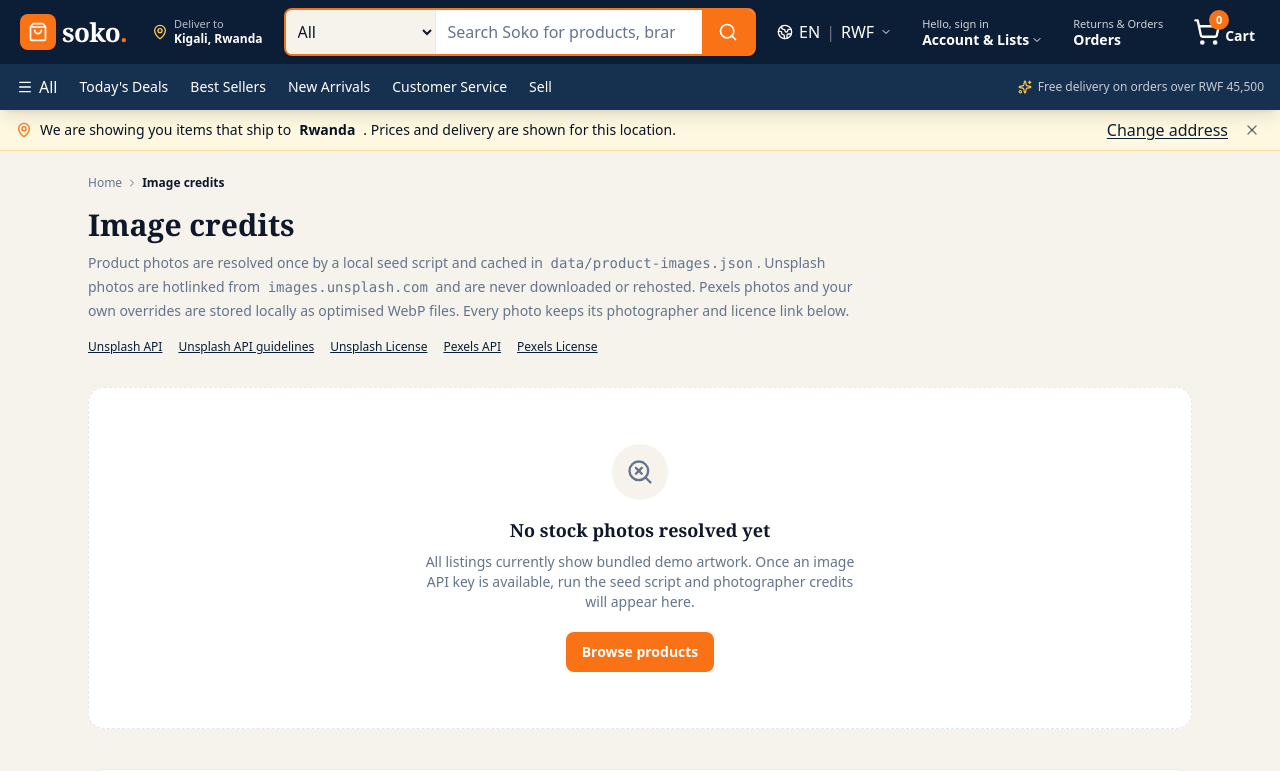
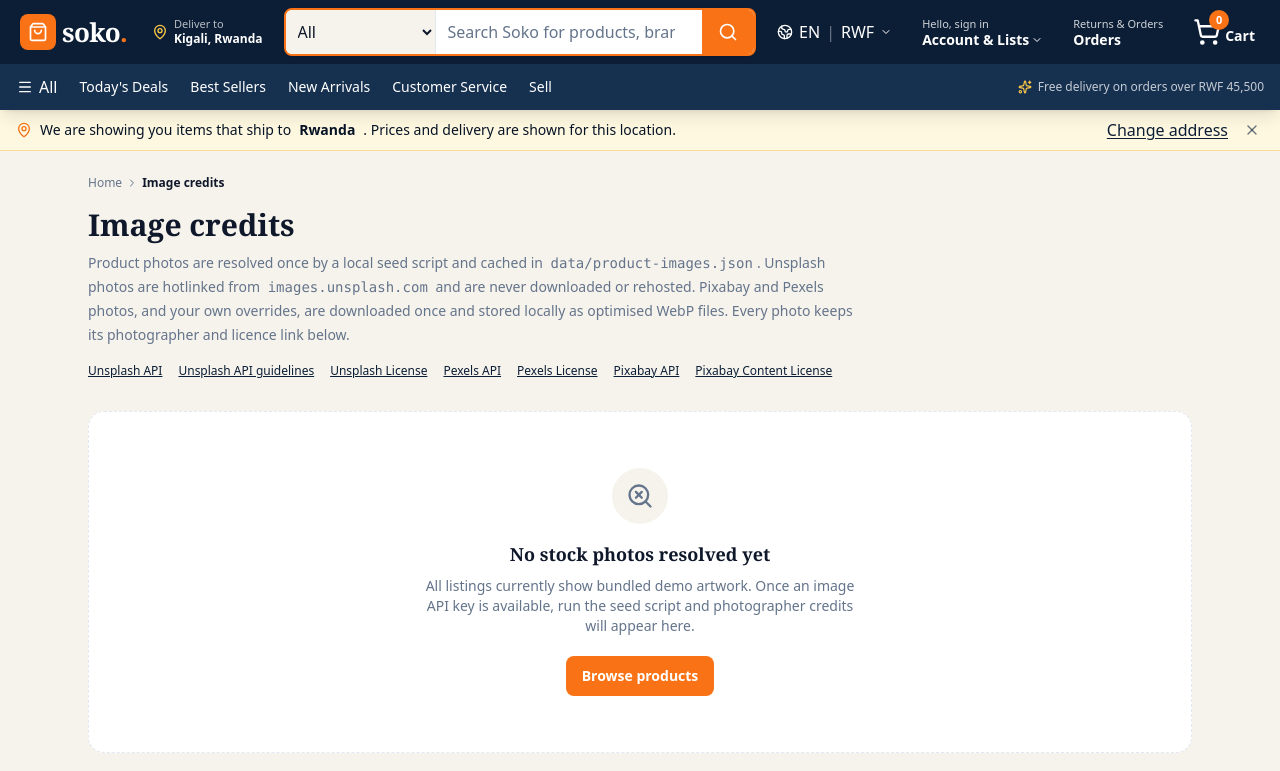
Before and after one commit to Samuel-Fx-1/E-comm, a React (Vite) app: page /credits in a window 1280 px wide. Shown: the top 771 px of the page. Built offline with nearby package versions, Linux system fonts and the light colour scheme; a web font is replaced by a local one.

Commit message:
feat(credits): document Pixabay source and licence links

```diff
--- a/src/pages/Credits.tsx
+++ b/src/pages/Credits.tsx
@@ -22,8 +22,8 @@ export default function CreditsPage() {
         Product photos are resolved once by a local seed script and cached in{' '}
         <code className="rounded bg-[var(--brand-cream)] px-1">data/product-images.json</code>. Unsplash photos are
         hotlinked from <code className="rounded bg-[var(--brand-cream)] px-1">images.unsplash.com</code> and are never
-        downloaded or rehosted. Pexels photos and your own overrides are stored locally as optimised WebP files. Every
-        photo keeps its photographer and licence link below.
+        downloaded or rehosted. Pixabay and Pexels photos, and your own overrides, are downloaded once and stored locally
+        as optimised WebP files. Every photo keeps its photographer and licence link below.
       </p>
 
       <div className="mt-4 flex flex-wrap gap-4 text-xs">
@@ -41,6 +41,12 @@ export default function CreditsPage() {
         </a>
         <a href="https://www.pexels.com/license/" target="_blank" rel="noopener noreferrer" className="text-[var(--brand-navy)] underline">
           Pexels License
+        </a>
+        <a href="https://pixabay.com/api/docs/" target="_blank" rel="noopener noreferrer" className="text-[var(--brand-navy)] underline">
+          Pixabay API
+        </a>
+        <a href="https://pixabay.com/service/license/" target="_blank" rel="noopener noreferrer" className="text-[var(--brand-navy)] underline">
+          Pixabay Content License
         </a>
       </div>
 
@@ -71,7 +77,7 @@ export default function CreditsPage() {
                 </a>{' '}
                 via{' '}
                 <a href={credit.photoUrl} target="_blank" rel="noopener noreferrer" className="underline">
-                  {image.source === 'unsplash' ? 'Unsplash' : 'Pexels'}
+                  {image.source === 'unsplash' ? 'Unsplash' : image.source === 'pixabay' ? 'Pixabay' : 'Pexels'}
                 </a>
               </p>
               <a href={credit.licenseUrl} target="_blank" rel="noopener noreferrer" className="mt-1 inline-block text-[11px] text-[var(--brand-muted)] underline">
```
